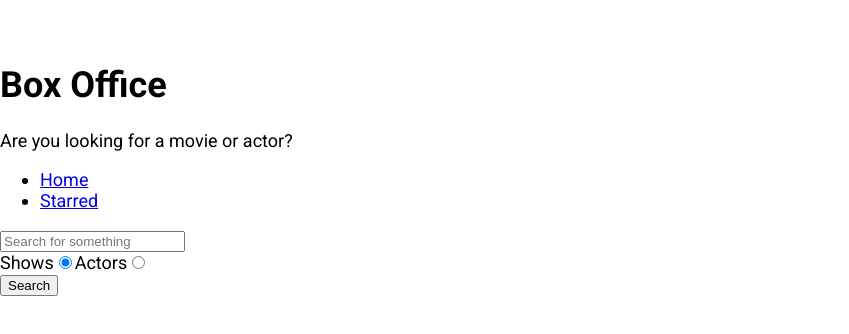
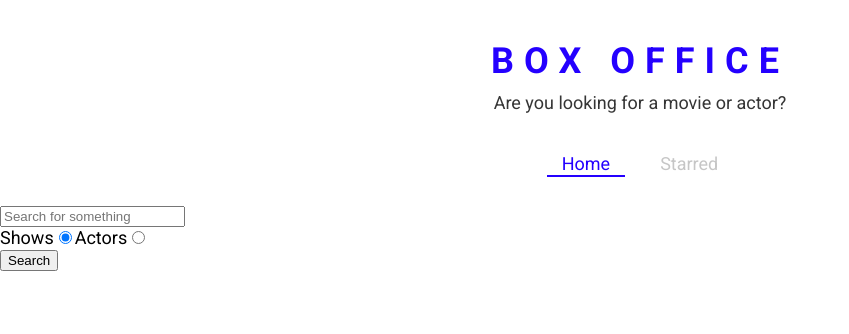
Before and after one commit to biswa7064/boxofficeApp, a React (Create React App) app: page / in a window 1280 px wide. Shown: the top 334 px of the page, without its empty margins (0-849 px from the left). Built offline with nearby package versions, Linux system fonts and the light colour scheme.

Commit message:
adding styling part-1

```diff
--- a/src/App.js
+++ b/src/App.js
@@ -1,14 +1,23 @@
 import React from 'react';
 import {Switch, Route } from 'react-router-dom'
-
+import {ThemeProvider} from 'styled-components'
 import Home from './pages/Home';
 import Starred from './pages/Starred';
 import Show from './pages/Show';
 
+const theme = {
+  mainColors: {
+    blue: '#2400ff',
+    gray: '#c6c6c6',
+    dark: '#353535',
+  },
+};
+
+
 function App() {
 
   return (
-
+    <ThemeProvider theme = {theme}>
     <Switch>
       <Route exact path = "/">
         <Home />
@@ -20,6 +29,7 @@
         <Show />
       </Route>
     </Switch>
+    </ThemeProvider>
 
   );
 }
--- a/src/components/Navs.js
+++ b/src/components/Navs.js
@@ -1,7 +1,11 @@
 import React from 'react'
-import {Link} from 'react-router-dom';
+import { useLocation } from 'react-router-dom';
+import { NavList, LinkStyled } from './Navs.styled';
+
 
 const Navs = () => {
+
+    const location = useLocation()
 
     const LINKS = [
         {to:'/', text: 'Home'},
@@ -10,12 +14,16 @@
     return (
 
         <div>
-         <ul>
+         <NavList>
              {
-                 LINKS.map(item=> <li key = {item.to}><Link to ={item.to}>{item.text}</Link></li>)
+                 LINKS.map(item=>
+                 <li key = {item.to}>
+                  <LinkStyled to ={item.to}
+                  className = {item.to === location.pathname ? 'active':''}>
+                  {item.text}</LinkStyled></li>)
              }
 
-        </ul>
+        </NavList>
         </div>
 
     )
--- /dev/null
+++ b/src/components/Navs.styled.js
@@ -0,0 +1,42 @@
+import styled from 'styled-components'
+import {Link} from 'react-router-dom'
+
+
+export const NavList = styled.ul`
+  display: flex;
+  justify-content: center;
+  list-style: none;
+  margin: 0 0 30px;
+  padding: 0;
+`;
+
+export const LinkStyled = styled(Link)`
+  margin: 0 10px;
+  padding: 3px 15px;
+  position: relative;
+  text-decoration: none;
+  color: ${({ theme }) => theme.mainColors.gray};
+  &.active {
+    color: ${({ theme }) => theme.mainColors.blue};
+    &:after {
+      content: '';
+      position: absolute;
+      display: block;
+      height: 2px;
+      left: 0%;
+      bottom: 0;
+      background-color: ${({ theme }) => theme.mainColors.blue};
+      animation: slide-in 0.3s ease-in forwards;
+      @keyframes slide-in {
+        from {
+          left: 50%;
+          width: 0;
+        }
+        to {
+          left: 0%;
+          width: 100%;
+        }
+      }
+    }
+  }
+`;
--- a/src/components/Title.js
+++ b/src/components/Title.js
@@ -1,11 +1,14 @@
 import React from 'react'
+import { TitleWrapper } from './Title.styled'
+
+
 
 const Title = ({ title , subtitle }) => {
     return (
-        <div>
+        <TitleWrapper>
          <h1>{title}</h1>
          <p>{subtitle}</p>
-        </div>
+        </TitleWrapper>
     )
 }
 
--- /dev/null
+++ b/src/components/Title.styled.js
@@ -0,0 +1,18 @@
+import styled from 'styled-components'
+
+export const TitleWrapper = styled.div`
+  text-align: center;
+  margin: 0 0 40px;
+
+  h1 {
+    color: ${({ theme }) => theme.mainColors.blue};
+    letter-spacing: 10px;
+    text-transform: uppercase;
+    margin: 0 0 10px;
+  }
+
+  p {
+    color: ${({ theme }) => theme.mainColors.dark};
+    margin: 0;
+  }
+`;
```
Also changed, not shown: 1 other file (tests, documents, lock files or other folders).
